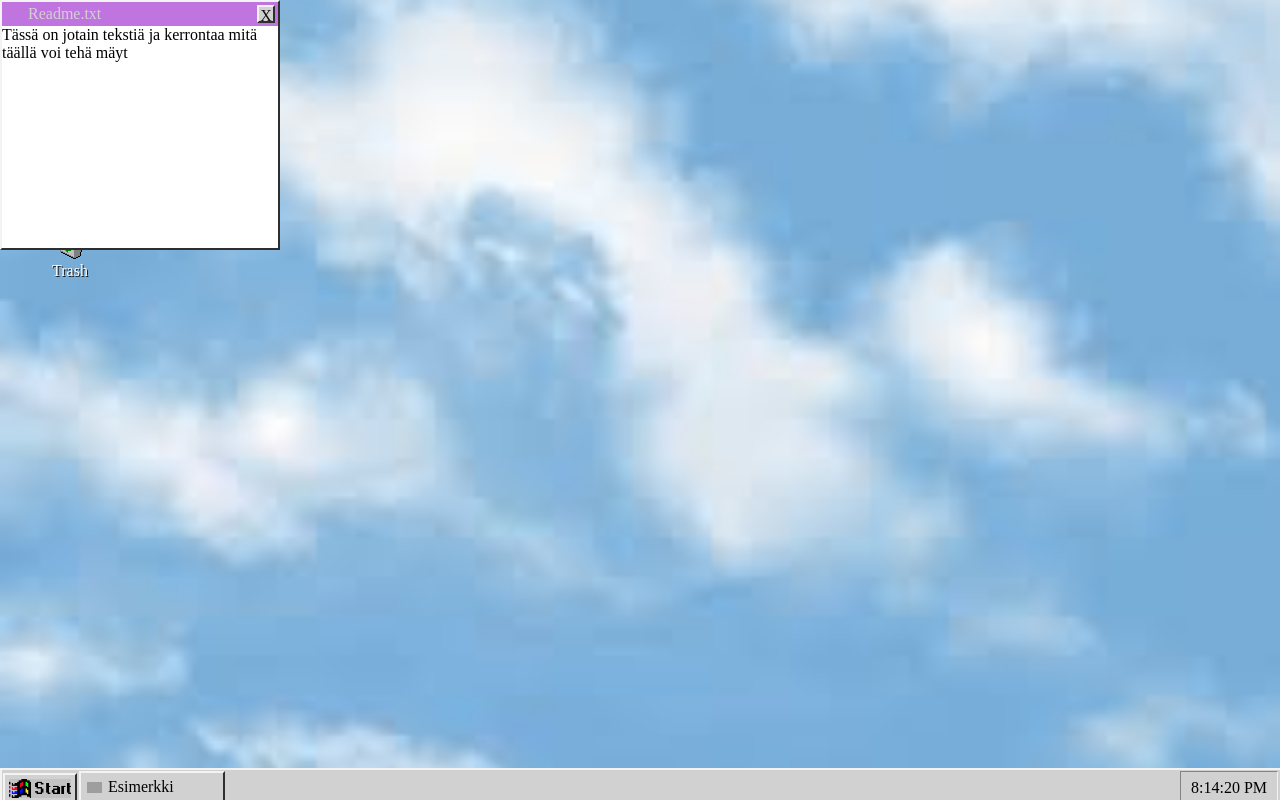
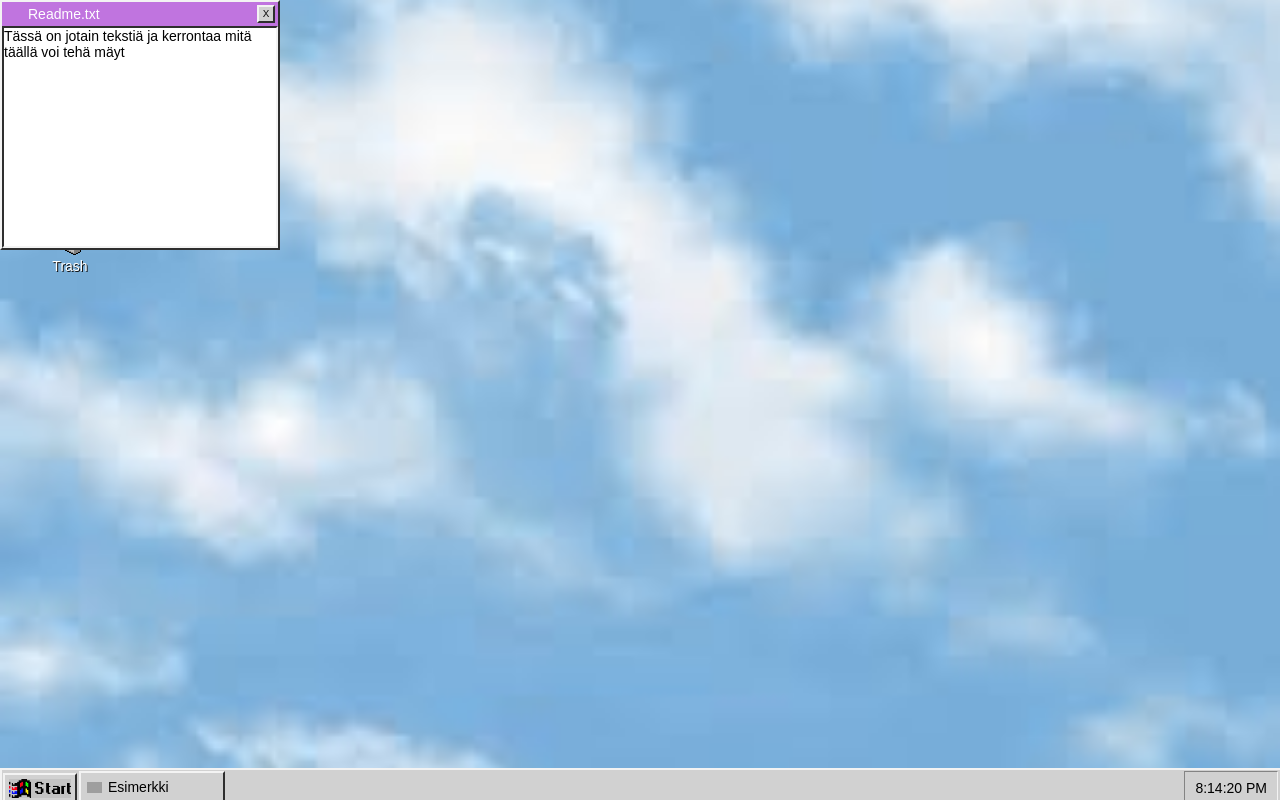
Before and after one commit to JaakkoKasurinen/desktop-for-apps, a React (Create React App) app: page / in a window 1280 px wide. Built offline with nearby package versions, Linux system fonts and the light colour scheme; grey boxes are pictures that could not be loaded.

Commit message:
window css

```diff
--- a/src/css/style.css
+++ b/src/css/style.css
@@ -2,7 +2,7 @@
 
 * {
     box-sizing: border-box;
-    cursor: url(../images/folder.gif),auto!important;
+    cursor: url(../images/folder.gif), auto !important;
     margin: 0;
     padding: 0;
 }
@@ -33,7 +33,14 @@
     width: 100%;
 } */
 
-li, ul {
+body,
+html {
+    font-family: MS,Arial,sans-serif;
+    font-size: 14px;
+}
+
+li,
+ul {
     list-style-type: none;
     margin: 0;
     padding: 0;
@@ -50,16 +57,12 @@ li, ul {
     padding-inline-start: 40px;
 } */
 
-ol, ul {
+ol,
+ul {
     box-sizing: border-box;
 }
 
-* {
-    box-sizing: border-box;
-    cursor: url(../images/folder.gif),auto!important;
-    margin: 0;
-    padding: 0;
-}
+
 
 li {
     display: list-item;
@@ -117,6 +120,7 @@ div {
     -ms-user-select: none;
     user-select: none;
     width: 100%;
+
 }
 
 
@@ -232,7 +236,7 @@ div {
     word-break: break-word;
 
     background-color: #ee749d;
-        border: 1px dotted hsla(0,0%,100%,.4);
+    border: 1px dotted hsla(0, 0%, 100%, .4);
     box-sizing: border-box;
     color: #fff;
 }
@@ -251,7 +255,7 @@ div {
 
 .window {
     background-color: #d1d1d1;
-        border-color: hsla(0,0%,100%,.75) hsla(0,0%,7%,.85) hsla(0,0%,7%,.85) hsla(0,0%,100%,.75);
+    border-color: hsla(0, 0%, 100%, .75) hsla(0, 0%, 7%, .85) hsla(0, 0%, 7%, .85) hsla(0, 0%, 100%, .75);
     border-style: solid;
     border-width: 2px;
     display: flex;
@@ -315,6 +319,11 @@ div {
     padding-left: 3px;
     vertical-align: middle;
     width: 100%;
+
+}
+
+.window.is-active .window-bar .window-bar-label {
+    color: #fff !important;
 }
 
 .window .window-bar .window-bar-container .window-bar-controls {
@@ -327,7 +336,7 @@ div {
 
 .window .window-bar .window-bar-container .window-bar-controls .window-bar-controls-btn {
     background-color: #d1d1d1;
-        border-color: hsla(0,0%,100%,.75) hsla(0,0%,7%,.85) hsla(0,0%,7%,.85) hsla(0,0%,100%,.75);
+    border-color: hsla(0, 0%, 100%, .75) hsla(0, 0%, 7%, .85) hsla(0, 0%, 7%, .85) hsla(0, 0%, 100%, .75);
     border-style: solid;
     border-width: 2px;
     cursor: default;
@@ -335,7 +344,10 @@ div {
     position: relative;
     text-align: center;
     width: 18px;
+    font-family: 'Courier New', Courier, monospace;
+    font-size: 11px;
 }
+
 
 .window .window-bar .window-bar-container .window-bar-controls .window-bar-controls-btn .window-bar-controls-btn-hotspot {
     height: calc(100% + 12px);
@@ -352,17 +364,29 @@ div {
     width: 100%;
 }
 
-    .window .window-content iframe[data-style=inset] {
+/* .window .window-content iframe[data-style=inset] {
         border-color: hsla(0,0%,7%,.85) hsla(0,0%,100%,.75) hsla(0,0%,100%,.75) hsla(0,0%,7%,.85);
         border-style: solid;
         border-width: 2px;
-    }
+    } */
 
 .window .window-content iframe {
     background: transparent;
     border: 0;
     height: 100%;
     width: 100%;
+}
+
+.window-border {
+    border-color: hsla(0, 0%, 7%, .85) hsla(0, 0%, 100%, .75) hsla(0, 0%, 100%, .75) hsla(0, 0%, 7%, .85);
+    border-style: solid;
+    border-width: 2px;
+    background: transparent;
+    height: 100%;
+    width: 100%;
+
+
+
 }
 
 .window-program {
@@ -412,7 +436,9 @@ div {
     padding: 5px;
 }
 
-    .window-program .window-container .notepad .text-container div, .window-program .window-container .notepad .text-container p, .window-program .window-container .notepad .text-container span {
+.window-program .window-container .notepad .text-container div,
+.window-program .window-container .notepad .text-container p,
+.window-program .window-container .notepad .text-container span {
     user-select: text;
 }
 
@@ -433,8 +459,8 @@ div {
 
 .menu-bar {
     background-color: #d1d1d1;
-    border-left: 2px solid hsla(0,0%,100%,.75);
-    border-top: 2px solid hsla(0,0%,100%,.75);
+    border-left: 2px solid hsla(0, 0%, 100%, .75);
+    border-top: 2px solid hsla(0, 0%, 100%, .75);
     bottom: 0;
     height: 4%;
     position: fixed;
@@ -470,7 +496,7 @@ div {
 }
 
 .menu-bar .menu-bar-container .menu-bar-items .menu-bar-item.menu-bar-item-start .menu-start {
-    border-color: hsla(0,0%,100%,.75) hsla(0,0%,7%,.85) hsla(0,0%,7%,.85) hsla(0,0%,100%,.75);
+    border-color: hsla(0, 0%, 100%, .75) hsla(0, 0%, 7%, .85) hsla(0, 0%, 7%, .85) hsla(0, 0%, 100%, .75);
     border-style: solid;
     border-width: 2px;
     height: 32px;
@@ -518,7 +544,7 @@ div {
 }
 
 .menu-bar .menu-bar-container .menu-bar-items .menu-bar-item.menu-bar-item-programs .menu-programs .menu-program .menu-program-container {
-    border-color: hsla(0,0%,100%,.75) hsla(0,0%,7%,.85) hsla(0,0%,7%,.85) hsla(0,0%,100%,.75);
+    border-color: hsla(0, 0%, 100%, .75) hsla(0, 0%, 7%, .85) hsla(0, 0%, 7%, .85) hsla(0, 0%, 100%, .75);
     border-style: solid;
     border-width: 2px;
     display: table;
@@ -565,7 +591,7 @@ div {
 }
 
 .menu-bar .menu-bar-container .menu-bar-items .menu-bar-item.menu-bar-item-tasks .menu-bar-tasks {
-    border-color: hsla(0,0%,7%,.4) hsla(0,0%,100%,.75) hsla(0,0%,100%,.75) hsla(0,0%,7%,.4);
+    border-color: hsla(0, 0%, 7%, .4) hsla(0, 0%, 100%, .75) hsla(0, 0%, 100%, .75) hsla(0, 0%, 7%, .4);
     border-style: solid;
     border-width: 1px;
     float: left;
@@ -591,13 +617,13 @@ div {
 /*-------------menu start is active---------------*/
 
 .menu-bar .menu-bar-container .menu-bar-items .menu-bar-item.menu-bar-item-start .menu-start.is-active {
-    border-color: hsla(0,0%,7%,.85) hsla(0,0%,100%,.75) hsla(0,0%,100%,.75) hsla(0,0%,7%,.85);
+    border-color: hsla(0, 0%, 7%, .85) hsla(0, 0%, 100%, .75) hsla(0, 0%, 100%, .75) hsla(0, 0%, 7%, .85);
     border-style: solid;
     border-width: 2px;
 }
 
 .menu-bar .menu-bar-container .menu-bar-items .menu-bar-item.menu-bar-item-start .menu-start {
-        border-color: hsla(0,0%,100%,.75) hsla(0,0%,7%,.85) hsla(0,0%,7%,.85) hsla(0,0%,100%,.75);
+    border-color: hsla(0, 0%, 100%, .75) hsla(0, 0%, 7%, .85) hsla(0, 0%, 7%, .85) hsla(0, 0%, 100%, .75);
     border-style: solid;
     border-width: 2px;
     height: 31px;
@@ -611,7 +637,7 @@ div {
 
 .menu-bar .start-menu {
     background-color: #d1d1d1;
-    border-color: hsla(0,0%,100%,.75) hsla(0,0%,7%,.85) hsla(0,0%,7%,.85) hsla(0,0%,100%,.75);
+    border-color: hsla(0, 0%, 100%, .75) hsla(0, 0%, 7%, .85) hsla(0, 0%, 7%, .85) hsla(0, 0%, 100%, .75);
     border-style: solid;
     border-width: 2px;
     bottom: 96%;
@@ -695,7 +721,7 @@ div {
 }
 
 .menu-bar .start-menu .menu-items ul li.spacer {
-    border-color: hsla(0,0%,7%,.3) hsla(0,0%,100%,.75) hsla(0,0%,100%,.75) hsla(0,0%,7%,.3);
+    border-color: hsla(0, 0%, 7%, .3) hsla(0, 0%, 100%, .75) hsla(0, 0%, 100%, .75) hsla(0, 0%, 7%, .3);
     border-style: solid;
     border-width: 1px;
     height: 1px;
--- a/src/desktop/Desktop.js
+++ b/src/desktop/Desktop.js
@@ -1,4 +1,4 @@
-import '../css/Desktop.css';
+import '../css/style.css';
 import Shortcuts from './Shortcuts';
 import Menubar from './Menubar';
 import Windows from './Windows';
--- a/src/desktop/Menubar.js
+++ b/src/desktop/Menubar.js
@@ -1,5 +1,5 @@
 import { useEffect, useState } from 'react';
-import '../css/Menubar.css';
+import '../css/style.css';
 
 function Menubar() {
 
--- a/src/desktop/Shortcuts.js
+++ b/src/desktop/Shortcuts.js
@@ -1,5 +1,5 @@
 import React, { useState } from "react";
-import '../css/Desktop.css';
+import '../css/style.css';
 
 function Shortcuts() {
 
--- a/src/desktop/Windows.js
+++ b/src/desktop/Windows.js
@@ -26,15 +26,18 @@ function Windows() {
                         <div className='window-bar-controls-btn'>
                             <div className='window-bar-controls-btn-hotspot'></div>
                             <div className='table'>
-                            <div className='table-cell middle'>X</div>
+                                <div className='table-cell middle'>
+                                    <span>X</span>
+                                </div>
                             </div>
                         </div>
                     </div>
                 </div>
             </div>
             <div className='window-content'>
+            <div className='window-border'>
+                <div className='window-program'>
 
-                <div className='window-program'>
                         {/* <div className='window-bg'></div> */}
                         <div className='window-container'>
                             <div className='notepad'>
@@ -42,7 +45,7 @@ function Windows() {
                             </div>
                         </div>
                     </div>
-
+                </div>
             </div>
             <div className='window-resizer'></div>
         </div>
```
Lines whose indentation alone changed are shown as unchanged.
